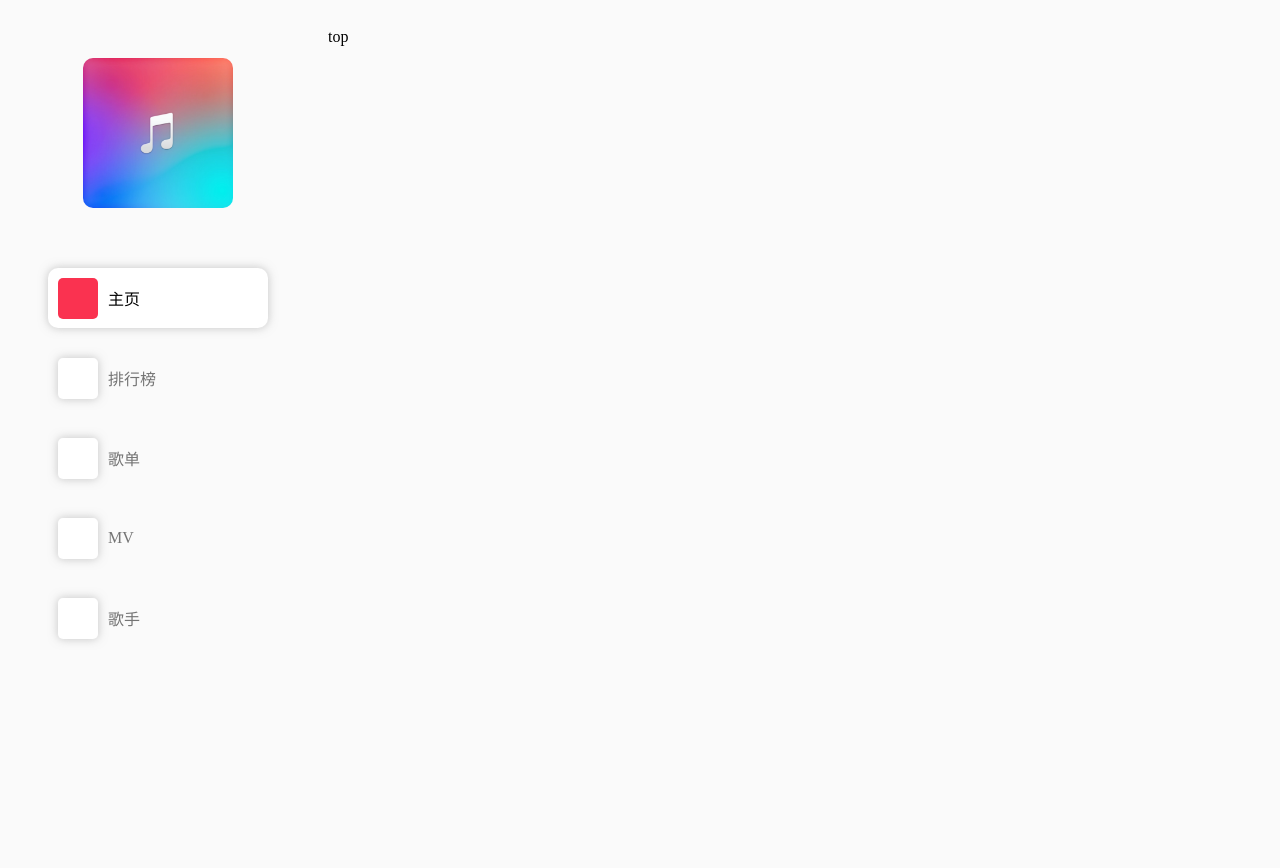
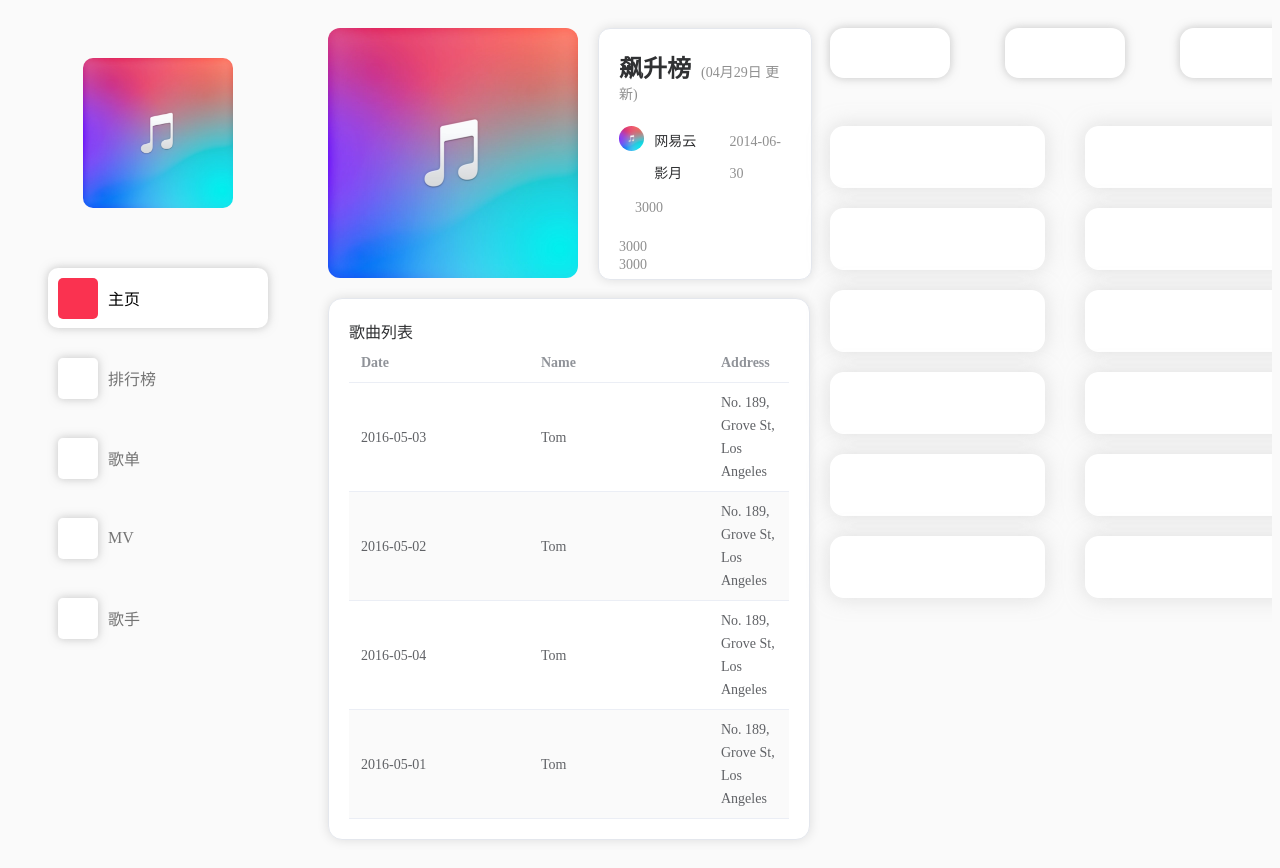
Before and after one commit to 15327321153/vitemusicplayer, a Vue app in the folder vue-vite-app/: page /top in a window 1280 px wide. Before the commit the page ends 800 px from the top, so only its background shows below. Built offline with nearby package versions, Linux system fonts and the light colour scheme.

Commit message:
排行榜样式

```diff
--- a/vue-vite-app/components.d.ts
+++ b/vue-vite-app/components.d.ts
@@ -20,6 +20,8 @@ declare module '@vue/runtime-core' {
     ElRow: typeof import('element-plus/es')['ElRow']
     ElSkeleton: typeof import('element-plus/es')['ElSkeleton']
     ElSkeletonItem: typeof import('element-plus/es')['ElSkeletonItem']
+    ElTable: typeof import('element-plus/es')['ElTable']
+    ElTableColumn: typeof import('element-plus/es')['ElTableColumn']
     ElTabPane: typeof import('element-plus/es')['ElTabPane']
     ElTabs: typeof import('element-plus/es')['ElTabs']
     RouterLink: typeof import('vue-router')['RouterLink']
--- a/vue-vite-app/src/App.vue
+++ b/vue-vite-app/src/App.vue
@@ -129,4 +129,5 @@ const data = reactive<tabtpye[]>([{
     }
   }
 }
+
 </style>
--- a/vue-vite-app/src/api/home.ts
+++ b/vue-vite-app/src/api/home.ts
@@ -33,3 +33,7 @@ export const mvfirst = ( area:string,limit=12 ) => {
 export const djhot = () => {
     return request.get(`/dj/hot`)
 }
+//热门歌手
+export const geshou = () => {
+    return request.get(`/top/artists?offset=0&limit=48`)
+}
--- /dev/null
+++ b/vue-vite-app/src/view/home/geshou.vue
@@ -0,0 +1,65 @@
+<template>
+  <el-card class="box-card">
+<h2 class="title">热门歌手</h2>
+<el-carousel indicator-position="outside" height="360px">
+    <el-carousel-item v-for="item in data.data" :key="item" class="item">
+      <div class="img" v-for="items in item" :key="items.img1v1Url">
+        <img :src="items.img1v1Url" alt="">
+      </div>
+
+    </el-carousel-item>
+  </el-carousel>
+  </el-card>
+
+</template>
+
+<script lang="ts" setup>
+import { onMounted, reactive } from 'vue'
+import {geshou} from '../../api/home'
+const data  = reactive({
+    data:[[],[],[],[]],
+
+})
+
+onMounted(()=>{
+    geshou().then(res=>{
+        if(res.code === 200){
+            let index = 0
+            res.artists.forEach(element => {
+                data.data[index].push(element)
+                if(data.data[index].length === 12) index++
+            });
+
+        }
+
+})
+})
+
+</script>
+
+<style lang="less" scoped>
+.box-card{
+    border-radius: 20px;
+    margin: 10px;
+
+    .title{
+        display: inline-block;
+        margin: 0 20px 0 0 ;
+    }
+    .item{
+        display: flex;
+        flex-flow: row wrap;
+        justify-content: space-around;
+        .img{
+        // border: 1px solid red;
+        width: 24%;
+        height: 30%;
+        img{
+            height: 100%;
+            border-radius: 4px;
+        }
+    }
+    }
+
+}
+</style>
--- a/vue-vite-app/src/view/home/index.vue
+++ b/vue-vite-app/src/view/home/index.vue
@@ -5,8 +5,9 @@
     <newList></newList>
     <topList></topList>
     <mv></mv>
-    <div>
-      <radio style="width: 75%;"></radio>
+    <div class="last">
+      <radio></radio>
+      <geshou style="width: 480px;flex-shrink:0;"></geshou>
     </div>
 
   </div>
@@ -19,6 +20,12 @@ import newList from "./newList.vue";
 import topList from "./topList.vue";
 import mv from './mv.vue'
 import radio from "./radio.vue";
+import geshou from './geshou.vue'
 </script>
 
-<style lang="less"></style>
+<style lang="less" scoped>
+.last{
+  display: flex;
+}
+
+</style>
--- /dev/null
+++ b/vue-vite-app/src/view/top/components/tables.vue
@@ -0,0 +1,43 @@
+<template>
+<el-card class="box-card">
+    歌曲列表
+    <el-table :data="tableData" stripe style="width: 100%">
+    <el-table-column prop="date" label="Date" width="180" />
+    <el-table-column prop="name" label="Name" width="180" />
+    <el-table-column prop="address" label="Address" />
+  </el-table>
+</el-card>
+</template>
+
+<script lang='ts' setup>
+const tableData = [
+  {
+    date: '2016-05-03',
+    name: 'Tom',
+    address: 'No. 189, Grove St, Los Angeles',
+  },
+  {
+    date: '2016-05-02',
+    name: 'Tom',
+    address: 'No. 189, Grove St, Los Angeles',
+  },
+  {
+    date: '2016-05-04',
+    name: 'Tom',
+    address: 'No. 189, Grove St, Los Angeles',
+  },
+  {
+    date: '2016-05-01',
+    name: 'Tom',
+    address: 'No. 189, Grove St, Los Angeles',
+  },
+]
+</script>
+
+<style lang='less' scoped>
+.box-card{
+    margin-top: 20px;
+    border-radius: 14px;
+}
+
+</style>
--- /dev/null
+++ b/vue-vite-app/src/view/top/components/topexplain.vue
@@ -0,0 +1,159 @@
+<template>
+  <div class="topexplainbody">
+    <div class="img">
+      <img src="../../../assets/logo.jpg" alt="" />
+    </div>
+    <div class="explain">
+      <el-card class="box-card">
+        <div class="explain1">
+          <h3 class="title">飙升榜</h3>
+          <span class="update">(04月29日 更新)</span>
+        </div>
+        <div class="explain2">
+          <div class="minimg">
+            <img src="../../../assets/logo.jpg" alt="" />
+          </div>
+          <span class="name">网易云影月</span>
+          <span class="tiem">2014-06-30</span>
+        </div>
+        <div class="explain3">
+          <span>
+            <svg class="icon" aria-hidden="true">
+              <use xlink:href="#icon-my"></use>
+            </svg>
+            <div>
+              <span>3000</span>
+            </div>
+          </span>
+          <span>
+            <svg class="icon" aria-hidden="true">
+              <use xlink:href="#icon-my"></use>
+            </svg>
+            <div>
+              <span>3000</span>
+            </div>
+          </span>
+          <span>
+            <svg class="icon" aria-hidden="true">
+              <use xlink:href="#icon-my"></use>
+            </svg>
+            <div>
+              <span>3000</span>
+            </div>
+          </span>
+        </div>
+        <h5 class="txttitle">歌单简介</h5>
+        <div class="txt">
+            asdasdsdasd
+        </div>
+      </el-card>
+    </div>
+  </div>
+</template>
+
+<script lang="ts" setup></script>
+
+<style lang="less" scoped>
+.topexplainbody {
+  display: flex;
+  height: 250px;
+  width: 100%;
+
+
+  .img {
+    height: 100%;
+    margin-right: 20px;
+    img {
+      height: 100%;
+      border-radius: 12px;
+    }
+  }
+
+  .explain {
+    height: 100%;
+    width: 100%;
+
+    .box-card {
+      height: 100%;
+      width: 100%;
+      display: flex;
+      flex-flow: column nowrap;
+      border-radius: 12px;
+
+
+      .explain1 {
+        .title {
+          font-size: 24px;
+          display: inline;
+        }
+
+        .update {
+          padding-left: 10px;
+          font-size: 14px;
+          line-height: 22px;
+          color: #909090;
+        }
+      }
+
+      .explain2 {
+        display: flex;
+        flex-flow: row nowrap;
+        margin-top: 20px;
+
+        .minimg {
+          width: 32px;
+
+          img {
+            width: 100%;
+            border-radius: 50%;
+          }
+        }
+
+        .name {
+          font-size: 14px;
+          line-height: 32px;
+          padding: 0 10px;
+        }
+
+        .tiem {
+          font-size: 14px;
+          line-height: 32px;
+          color: #909090;
+          padding: 0 10px;
+        }
+      }
+
+      .explain3 {
+        margin-bottom: 10px;
+        .icon {
+          width: 16px;
+        }
+
+        div {
+          display: inline-block;
+          position: relative;
+          width: 100px;
+
+          span {
+            position: absolute;
+            line-height: 16px;
+            font-size: 14px;
+            transform: translate(0, -155%);
+            color: #909090;
+          }
+        }
+      }
+      .txttitle{
+        font-size: 14px;
+        line-height: 20px;
+        display: inline;
+
+      }
+      .txt{
+        font-size: 14px;
+        color: #909090;
+      }
+    }
+  }
+}
+</style>
--- /dev/null
+++ b/vue-vite-app/src/view/top/components/toplist.vue
@@ -0,0 +1,66 @@
+<template>
+    <div class="bodys">
+
+        <div class="bar">
+            <div class="baritem"></div>
+            <div class="baritem"></div>
+            <div class="baritem"></div>
+        </div>
+<br>
+        <div class="con">
+            <div class="item"></div>
+            <div class="item"></div>
+            <div class="item"></div>
+            <div class="item"></div>
+            <div class="item"></div>
+            <div class="item"></div>
+            <div class="item"></div>
+            <div class="item"></div>
+            <div class="item"></div>
+            <div class="item"></div>
+            <div class="item"></div>
+            <div class="item"></div>
+        </div>
+    </div>
+</template>
+
+<script lang='ts' setup>
+
+</script>
+
+<style lang='less' scoped>
+.bodys {
+    margin-left: 20px;
+
+
+    .bar {
+        display: flex;
+        flex-flow: row nowrap;
+        justify-content: space-between;
+        width: 100%;
+        height: 70px;
+        .baritem {
+            width: 120px;
+            height: 50px;
+            background-color: #ffffff;
+            border-radius: 14px;
+            box-shadow: 0 0 10px 0 rgba(143, 143, 143, 0.5);
+        }
+
+
+    }
+    .con{
+        display: flex;
+        flex-flow: row wrap;
+        justify-content: space-between;
+        .item{
+            width: 215px;
+            height: 62px;
+            background-color: #ffffff;
+            border-radius: 14px;
+            box-shadow: 0 0 20px 0 rgba(196, 196, 196, 0.5);
+            margin: 10px 0;
+        }
+    }
+}
+</style>
--- a/vue-vite-app/src/view/top/index.vue
+++ b/vue-vite-app/src/view/top/index.vue
@@ -1,11 +1,37 @@
 <template>
-  <div>top</div>
+  <div class="body">
+    <div class="letf">
+      <Topexplain></Topexplain>
+      <tables></tables>
+    </div>
+
+    <toplist class="topbang"></toplist>
+  </div>
 </template>
 
 <script lang="ts" setup>
+import Topexplain from './components/topexplain.vue';
+import tables from './components/tables.vue'
+import toplist from './components/toplist.vue'
+
 
 </script>
 
-<style lang="less">
+<style lang="less" scoped>
+.body{
+  display: flex;
+  flex-flow: row nowrap;
+  width: 100%;
+
+  .letf{
+    width: 100%;
+  }
+  .topbang{
+    width: 470px;
+    flex-grow: 0;
+    flex-shrink:0;
+    // padding: 0 10px;
+  }
+}
 
 </style>
```
